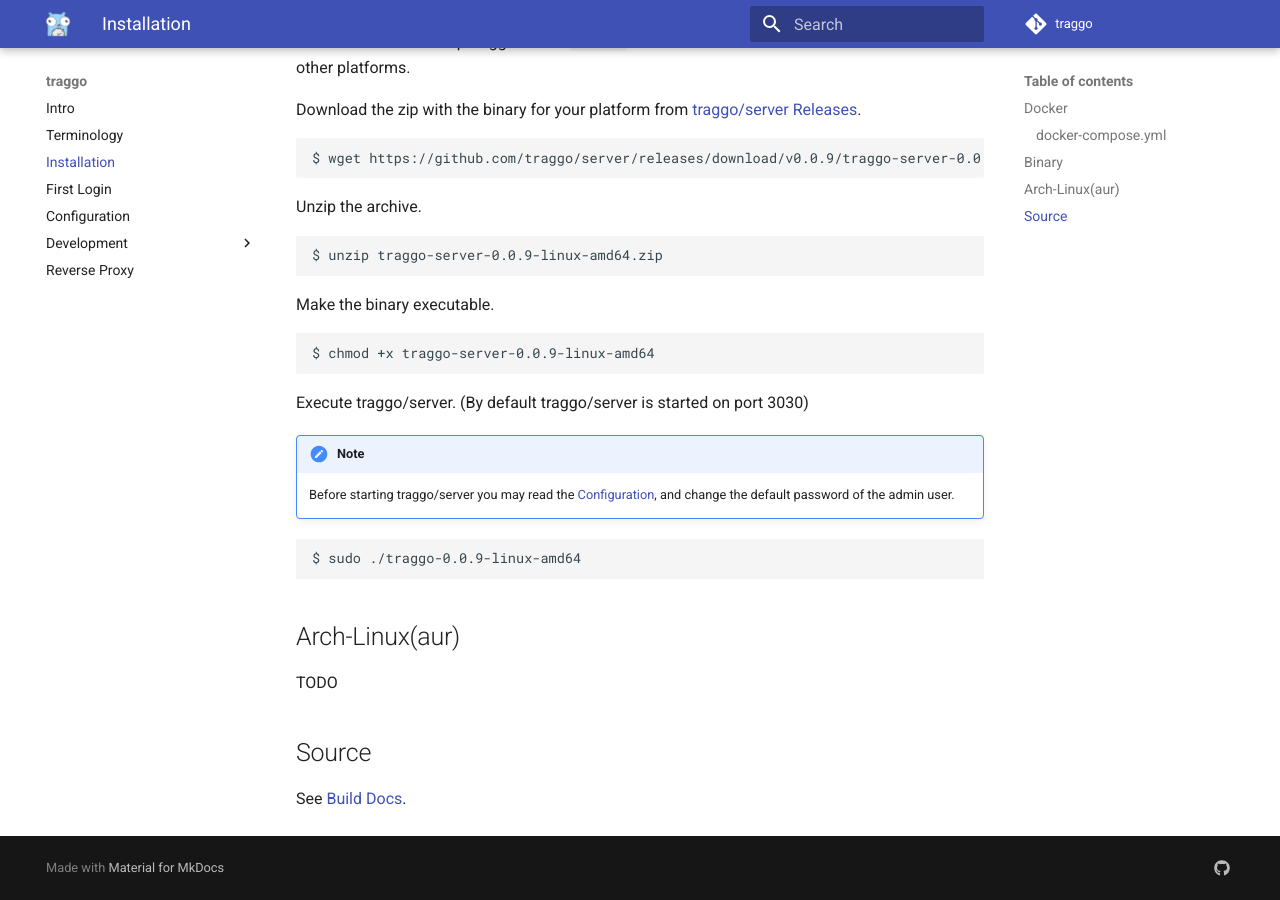
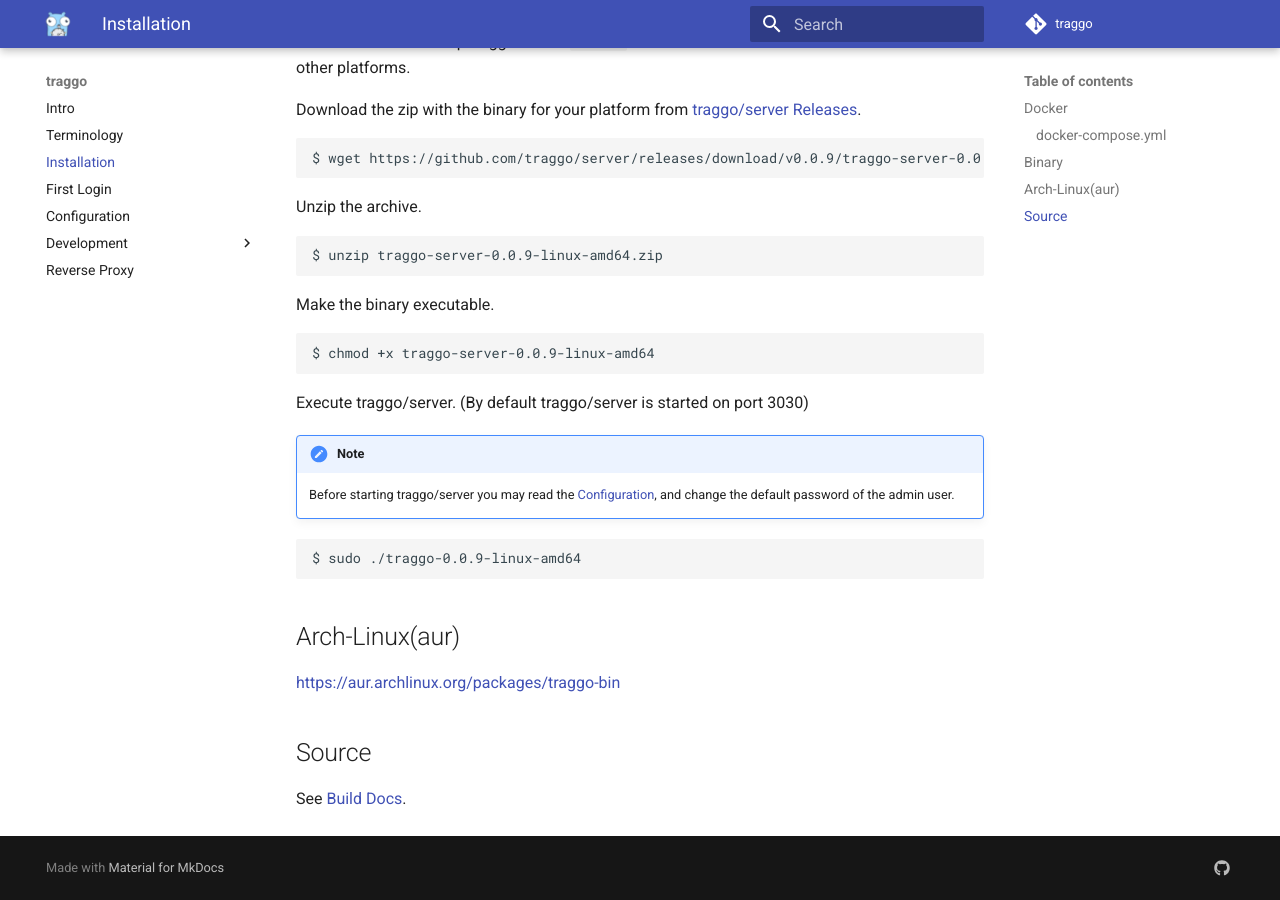
Before and after one commit to traggo/website, an MkDocs documentation site: the page built from docs/install.md, in a window 1280 px wide and 900 px high, scrolled down 1017 px. Built offline with MkDocs 1.6.1 and Material for MkDocs 9.7.7, drawn with Linux system fonts in a browser that asks for light colours.

Commit message:
Add Arch Linux AUR link

```diff
--- a/docs/install.md
+++ b/docs/install.md
@@ -65,7 +65,7 @@ $ sudo ./traggo-0.0.9-linux-amd64
 
 ## Arch-Linux(aur)
 
-TODO
+https://aur.archlinux.org/packages/traggo-bin
 
 ## Source
 
```
